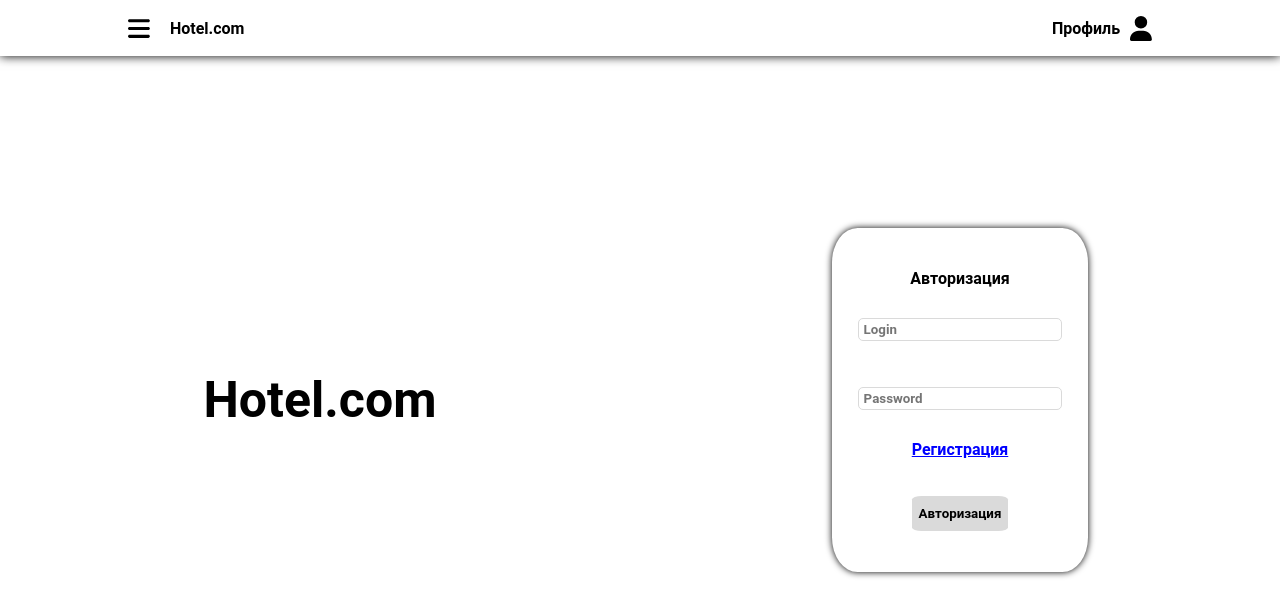
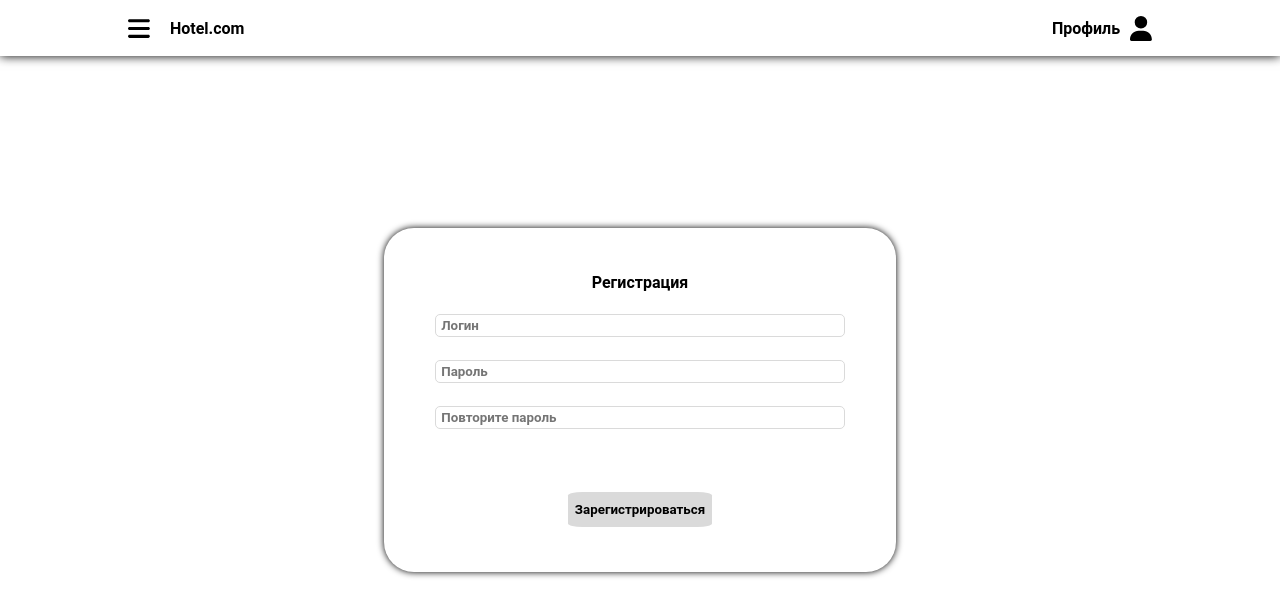
Before and after one commit to frexxx-7/Hotel, a React (Vite) app: page /signup in a window 1280 px wide. Before the commit this address led to /autorization. Shown: the top 616 px of the page. Built offline with nearby package versions, Linux system fonts and the light colour scheme.

Commit message:
edit query to serve

```diff
--- /dev/null
+++ b/src/axios.client.js
@@ -0,0 +1,25 @@
+import axios from "axios";
+
+const axiosCLient = axios.create({
+    baseURL: import.meta.env.VITE_API_BASE_URL
+})
+
+axiosCLient.interceptors.request.use((config) => {
+    const token = localStorage.getItem('ACCESS_TOKEN')
+
+    config.headers.Authorization = `Bearer ${token}`
+    return config
+})
+
+axiosCLient.interceptors.response.use((response) => {
+    return response
+}, (error) => {
+    const {response} = error
+    if (response.status == 401){
+        localStorage.removeItem('ACCESS_TOKEN')
+    }
+
+    throw error
+})
+
+export default axiosCLient
--- a/src/components/AppRouter.jsx
+++ b/src/components/AppRouter.jsx
@@ -7,11 +7,11 @@ import Main from '../pages/Main/Main'
 const AppRouter = () => {
   return (
     <Routes>
-        <Route path='/autorization' element={<Autorization  />} />
-        <Route path='/registration' element={<Registration />} />
+        <Route path='/signin' element={<Autorization  />} />
+        <Route path='/signup' element={<Registration />} />
         <Route path='/main' element={<Main />} />
 
-        <Route path="*" element={<Navigate to={`/autorization`} />}/>
+        <Route path="*" element={<Navigate to={`/signin`} />}/>
       </Routes>
   )
 }
--- /dev/null
+++ b/src/context/ContextProvider.jsx
@@ -0,0 +1,36 @@
+import { createContext, useContext, useState } from "react";
+
+const StateContext = createContext({
+    currentUser: null,
+    token: null,
+    setUser: () => {},
+    setToken: () => {}
+  })
+
+export const ContextProvider = ({children}) => {
+    const [user, setUser] = useState({});
+    const [token, _setToken] = useState(localStorage.getItem('ACCESS_TOKEN'));
+
+    const setToken = (token) => {
+      _setToken(token)
+      if (token) {
+        localStorage.setItem('ACCESS_TOKEN', token);
+      } else {
+        localStorage.removeItem('ACCESS_TOKEN');
+      }
+    }
+
+
+    return (
+      <StateContext.Provider value={{
+        user,
+        setUser,
+        token,
+        setToken
+      }}>
+        {children}
+      </StateContext.Provider>
+    );
+  }
+
+  export const useStateContext = () => useContext(StateContext);
--- a/src/index.jsx
+++ b/src/index.jsx
@@ -2,7 +2,10 @@ import React from 'react'
 import ReactDOM from 'react-dom/client'
 import App from './App.jsx'
 import './index.scss'
+import { ContextProvider } from './context/ContextProvider.jsx'
 
 ReactDOM.createRoot(document.getElementById('root')).render(
-    <App />
+    <ContextProvider>
+        <App />
+    </ContextProvider>
 )
--- a/src/pages/Autorization/Autorization.jsx
+++ b/src/pages/Autorization/Autorization.jsx
@@ -19,7 +19,7 @@ const Autorization = () => {
                         </div>
                         {/* <div style={{ color: 'red', textAlign: 'center', marginTop: '1rem' }}></div> */}
                         <Link
-                            to="/registration"
+                            to="/signup"
                             className={classes.registrationA}
                         >
                             Регистрация
--- a/src/pages/Registration/Registration.jsx
+++ b/src/pages/Registration/Registration.jsx
@@ -1,93 +1,35 @@
-import React, { useState } from 'react'
+import React, { useRef, useState } from 'react'
 import classes from './Registration.module.scss'
 import { useNavigate } from 'react-router-dom';
-import axios from 'axios';
+import axiosCLient from '../../axios.client';
+import { useStateContext } from '../../context/ContextProvider';
 
 const Registration = () => {
     const navigate = useNavigate();
 
-    const [user, setUser] = useState({})
-    const [repeatPassword, setRepeatPassword] = useState()
-    const [error, setError] = useState("")
+    const loginRef = useRef();
+    const passwordRef = useRef();
+    const repeatPasswordRef = useRef();
 
-    const changeUser = (e) => {
-        const name = e.target.name
-        const value = e.target.value
-        setUser(values => ({ ...values, [name]: value }))
-    }
-
-    // async function postData(url = "", data = {}) {
-    //     // Default options are marked with *
-    //     const response = await fetch(url, {
-    //         method: "POST", // *GET, POST, PUT, DELETE, etc.
-    //         mode: "cors", // no-cors, *cors, same-origin
-    //         cache: "no-cache", // *default, no-cache, reload, force-cache, only-if-cached
-    //         credentials: "same-origin", // include, *same-origin, omit
-    //         headers: {
-    //             // "Content-Type": "application/json",
-    //             'Content-Type': 'application/x-www-form-urlencoded',
-    //         },
-    //         redirect: "follow", // manual, *follow, error
-    //         referrerPolicy: "no-referrer", // no-referrer, *client
-    //         body: JSON.stringify(data), // body data type must match "Content-Type" header
-    //     });
-    //     return await response
-    // }
-    // async function getData(url = "", data = {}) {
-    //     // Default options are marked with *
-    //     const response = await fetch(url, {
-    //         method: "POST", // *GET, POST, PUT, DELETE, etc.
-    //         mode: "cors", // no-cors, *cors, same-origin
-    //         cache: "no-cache", // *default, no-cache, reload, force-cache, only-if-cached
-    //         credentials: "same-origin", // include, *same-origin, omit
-    //         headers: {
-    //             // "Content-Type": "application/json",
-    //             'Content-Type': 'application/x-www-form-urlencoded',
-    //         },
-    //         redirect: "follow", // manual, *follow, error
-    //         referrerPolicy: "no-referrer", // no-referrer, *client
-    //         body: JSON.stringify(data), // body data type must match "Content-Type" header
-    //     });
-    //     return await response
-    // }
+    const { setUser, setToken } = useStateContext()
 
     const registrationClick = (e) => {
-
-        // fetch("http://hotel.com", {
-        //     method: 'POST',
-        //     header: {
-        //         'Content-Type': 'application/x-www-form-urlencoded'
-        //     },
-        //     body: JSON.stringify({ action: 1 })
-        // })
-        // .then(response => response.text())
-        // .then(response => {
-        //     console.log(response)
-        // })
-        // postData("http://hotel.com", { ...user }).then((response) => {
-        //     console.log(response.data);
-        // })
-        if (!user.login)
-            setError("Введите логин")
-        else
-            if (!user.password)
-                setError("Введите пароль")
-            else
-                if (!repeatPassword)
-                    setError("Повторите пароль")
-                else
-                    if (user.password != repeatPassword)
-                        setError("Пароли не совпадают")
-                    else
-                        if (user.password.length < 8)
-                            setError("Длина пароля должна быть больше 8")
-                        else
-                            axios.post("http://hotel.com", user).then(response => {
-                                if (response.data.status == 1) {
-                                    navigate('/main')
-                                }
-                            })
-
+        const payload = {
+            login: loginRef.current.value,
+            password: passwordRef.current.value,
+            repeat_password: repeatPasswordRef.current.value
+        }
+        axiosCLient.post('/signup', payload)
+            .then(({ data }) => {
+                setUser(data.user)
+                setToken(data.token)
+            })
+            .catch(err => {
+                const response = err.response
+                if (response && response.status == 422) {
+                    console.log(response.data.errors);
+                }
+            })
     }
 
     return (
@@ -96,11 +38,11 @@ const Registration = () => {
                 <div className={classes.windowContent}>
                     <p>Регистрация</p>
                     <div className={classes.inputDiv}>
-                        <input type="text" className={classes.inputRegistration} name="login" placeholder='Логин' onChange={changeUser} />
-                        <input type="text" className={classes.inputRegistration} name="password" placeholder='Пароль' onChange={changeUser} />
-                        <input type="text" className={classes.inputRegistration} placeholder='Повторите пароль' onChange={(e) => setRepeatPassword(e.target.value)} />
+                        <input ref={loginRef} type="text" className={classes.inputRegistration} name="login" placeholder='Логин' />
+                        <input ref={passwordRef} type="text" className={classes.inputRegistration} name="password" placeholder='Пароль' />
+                        <input ref={repeatPasswordRef} type="text" className={classes.inputRegistration} placeholder='Повторите пароль' />
                     </div>
-                    <p className={classes.error}>{error}</p>
+                    <p className={classes.error}>{ }</p>
                     <button className={classes.registrationButton} onClick={registrationClick}>Зарегистрироваться</button>
                 </div>
             </div>
```
Also changed, not shown: 1 other file (tests, documents, lock files or other folders).
